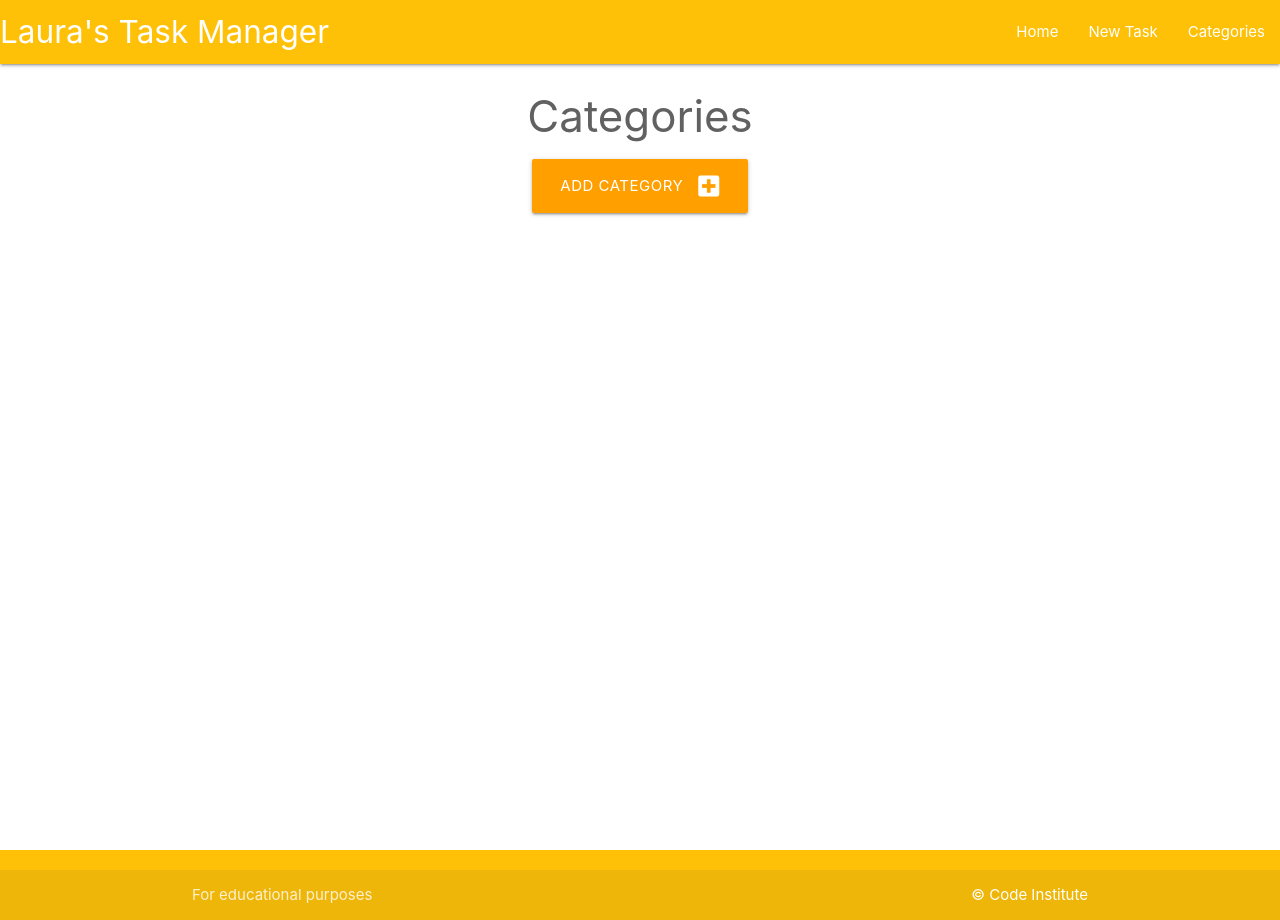
After one commit to hartnetl/taskmanager-walkthrough, a Flask app: template taskmanager/templates/categories.html in a window 1280 px wide. The commit adds this page. Run offline with Flask 2, Linux system fonts and the light colour scheme; the template is opened without the code that fills it, so the values that code supplies are empty.

Commit message:
Create category and add category html files

```diff
--- /dev/null
+++ b/taskmanager/templates/add_category.html
@@ -0,0 +1,6 @@
+{% extends "base.html" %}
+{% block content %}
+
+<h3 class="grey-text text-darken-2 center-align">Add category</h3>
+
+{% endblock %}
--- a/taskmanager/templates/base.html
+++ b/taskmanager/templates/base.html
@@ -23,8 +23,8 @@
         <!-- Top navbar-->
         <nav class="amber">
             <div class="nav-wrapper">
-                <a href="{{ url_for() }}!" class="brand-logo">Laura's Task Manager</a>
-                <a href="{{ url_for() }}" data-target="mobile-demo" class="sidenav-trigger"><i
+                <a href="" class="brand-logo">Laura's Task Manager</a>
+                <a href="" data-target="mobile-demo" class="sidenav-trigger"><i
                         class="fas fa-bars"></i></a>
                 <ul class="right hide-on-med-and-down">
                     <li><a href="{{ url_for('home') }}">Home</a></li>
@@ -36,7 +36,7 @@
 
         <!--Mobie navbar-->
         <ul class="sidenav" id="mobile-demo">
-            <li><a href="s{{ url_for('home') }}">Home</a></li>
+            <li><a href="{{ url_for('home') }}">Home</a></li>
             <li><a href=" ">New Task</a></li>
             <li><a href=" ">Categories</a></li>
         </ul>
@@ -55,7 +55,9 @@
             <div class="footer-copyright">
                 <div class="container">
                     For educational purposes
-                    <a class="white-text right" href="https://codeinstitute.net" target="_blank">&copy; Code Institute</a>
+                    <a class="white-text right" href="https://codeinstitute.net" target="_blank">&copy; Code
+                        Institute
+                    </a>
                 </div>
             </div>
         </footer>
--- /dev/null
+++ b/taskmanager/templates/categories.html
@@ -0,0 +1,14 @@
+{% extends "base.html" %}
+{% block content %}
+
+<h3 class="grey-text text-darken-2 center-align">Categories</h3>
+
+<div class="row">
+    <div class="col s12 center-align">
+        <a href="{{ url_for('add_category') }}" class="btn-large amber darken-2">
+            Add category <i class="fas fa-plus-square right"></i>
+        </a>
+    </div>
+</div>
+
+{% endblock %}
--- a/taskmanager/templates/tasks.html
+++ b/taskmanager/templates/tasks.html
@@ -1,6 +1,6 @@
 {% extends "base.html" %}
 {% block content %}
 
-<h3 class="amber-text text-darken-3 center-align">Tasks</h3>
+<h3 class="grey-text text-darken-2 center-align">Tasks</h3>
 
 {% endblock %}
```
